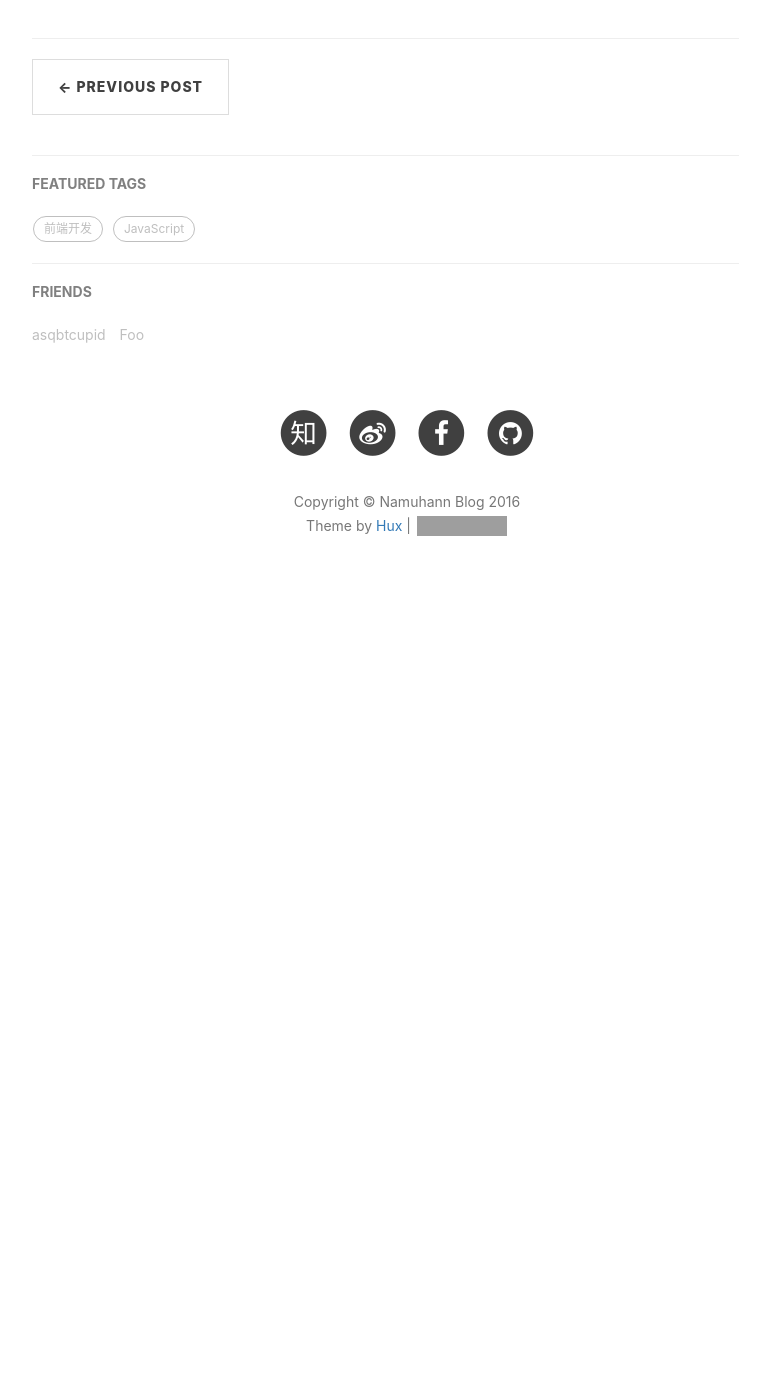
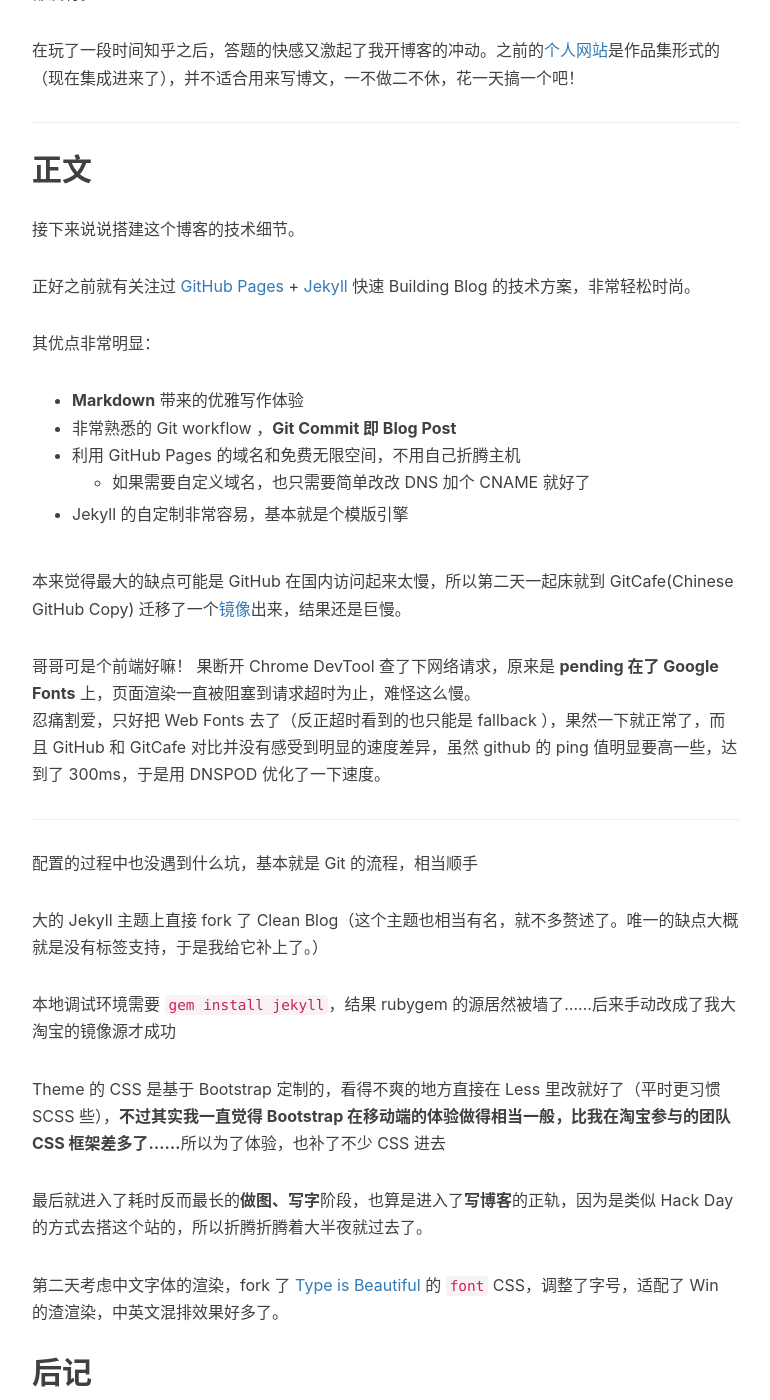
Before and after one commit to Namuhann/namuhann.github.io, a Jekyll site: the page built from _posts/2014-01-29-hello-2015.markdown, in a window 1280 px wide and 1400 px high, scrolled down 947 px. Shown: the whole window, without its empty margins (233-1003 px from the left). Built offline with Jekyll 4.4.1, drawn with Linux system fonts in a browser that asks for light colours; nearby versions of some CDN libraries; comment, search, counter and statistics services are not loaded; before the commit the page ends 1577 px from its top, so only the background shows below that; some of the changed text lies outside the part shown; grey boxes are pictures that could not be loaded.

Commit message:
bugfix
bugfix

```diff
--- a/_posts/2014-01-29-hello-2015.markdown
+++ b/_posts/2014-01-29-hello-2015.markdown
@@ -14,8 +14,66 @@
 
 ## 前言
 
-Namuhann 的 Blog 就这么开通了。
+Hux 的 Blog 就这么开通了。
+
+[跳过废话，直接看技术实现 ](#build)
 
 
 
-—— Namuhann 于 2016.06.27
+2015 年，Hux 总算有个地方可以好好写点东西了。
+
+
+作为一个程序员， Blog 这种轮子要是挂在大众博客程序上就太没意思了。一是觉得大部分 Blog 服务都太丑，二是觉得不能随便定制不好玩。之前因为太懒没有折腾，结果就一直连个写 Blog 的地儿都没有。
+
+在玩了一段时间知乎之后，答题的快感又激起了我开博客的冲动。之前的[个人网站](http://huangxuan.me/portfolio)是作品集形式的（现在集成进来了），并不适合用来写博文，一不做二不休，花一天搞一个吧！
+
+
+<p id = "build"></p>
+---
+
+## 正文
+
+接下来说说搭建这个博客的技术细节。
+
+正好之前就有关注过 [GitHub Pages](https://pages.github.com/) + [Jekyll](http://jekyllrb.com/) 快速 Building Blog 的技术方案，非常轻松时尚。
+
+其优点非常明显：
+
+* **Markdown** 带来的优雅写作体验
+* 非常熟悉的 Git workflow ，**Git Commit 即 Blog Post**
+* 利用 GitHub Pages 的域名和免费无限空间，不用自己折腾主机
+	* 如果需要自定义域名，也只需要简单改改 DNS 加个 CNAME 就好了
+* Jekyll 的自定制非常容易，基本就是个模版引擎
+
+
+本来觉得最大的缺点可能是 GitHub 在国内访问起来太慢，所以第二天一起床就到 GitCafe(Chinese GitHub Copy) 迁移了一个[镜像](http://huxpro.gitcafe.io)出来，结果还是巨慢。
+
+哥哥可是个前端好嘛！ 果断开 Chrome DevTool 查了下网络请求，原来是 **pending 在了 Google Fonts** 上，页面渲染一直被阻塞到请求超时为止，难怪这么慢。
+忍痛割爱，只好把 Web Fonts 去了（反正超时看到的也只能是 fallback ），果然一下就正常了，而且 GitHub 和 GitCafe 对比并没有感受到明显的速度差异，虽然 github 的 ping 值明显要高一些，达到了 300ms，于是用 DNSPOD 优化了一下速度。
+
+
+
+---
+
+配置的过程中也没遇到什么坑，基本就是 Git 的流程，相当顺手
+
+大的 Jekyll 主题上直接 fork 了 Clean Blog（这个主题也相当有名，就不多赘述了。唯一的缺点大概就是没有标签支持，于是我给它补上了。）
+
+本地调试环境需要 `gem install jekyll`，结果 rubygem 的源居然被墙了……后来手动改成了我大淘宝的镜像源才成功
+
+Theme 的 CSS 是基于 Bootstrap 定制的，看得不爽的地方直接在 Less 里改就好了（平时更习惯 SCSS 些），**不过其实我一直觉得 Bootstrap 在移动端的体验做得相当一般，比我在淘宝参与的团队 CSS 框架差多了……**所以为了体验，也补了不少 CSS 进去
+
+最后就进入了耗时反而最长的**做图、写字**阶段，也算是进入了**写博客**的正轨，因为是类似 Hack Day 的方式去搭这个站的，所以折腾折腾着大半夜就过去了。
+
+第二天考虑中文字体的渲染，fork 了 [Type is Beautiful](http://www.typeisbeautiful.com/) 的 `font` CSS，调整了字号，适配了 Win 的渣渲染，中英文混排效果好多了。
+
+
+## 后记
+
+回顾这个博客的诞生，纯粹是出于个人兴趣。在知乎相关问题上回答并获得一定的 star 后，我决定把这个博客主题当作一个小小的开源项目来维护。
+
+在经历 v1.0 - v1.5 的蜕变后，这个博客主题愈发完整，不但增加了诸多 UI 层的优化（opinionated）；在代码层面，更加丰富的配置项也使得这个主题拥有了更好的灵活性与可拓展性。而作为一个开源项目，我也积极的为其完善文档与解决 issue。
+
+如果你恰好逛到了这里，希望你也能喜欢这个博客主题。
+
+—— Hux 后记于 2015.10
```
